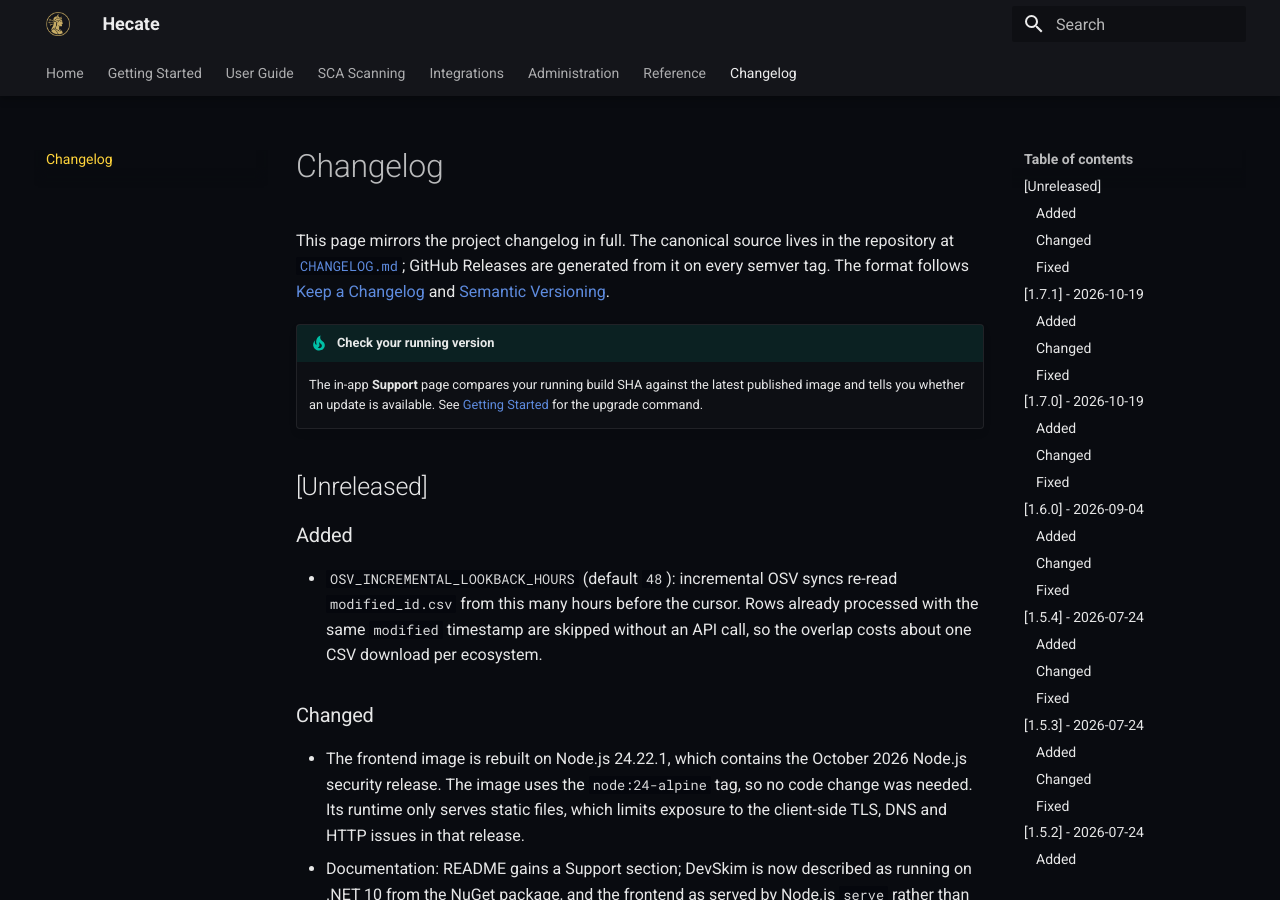
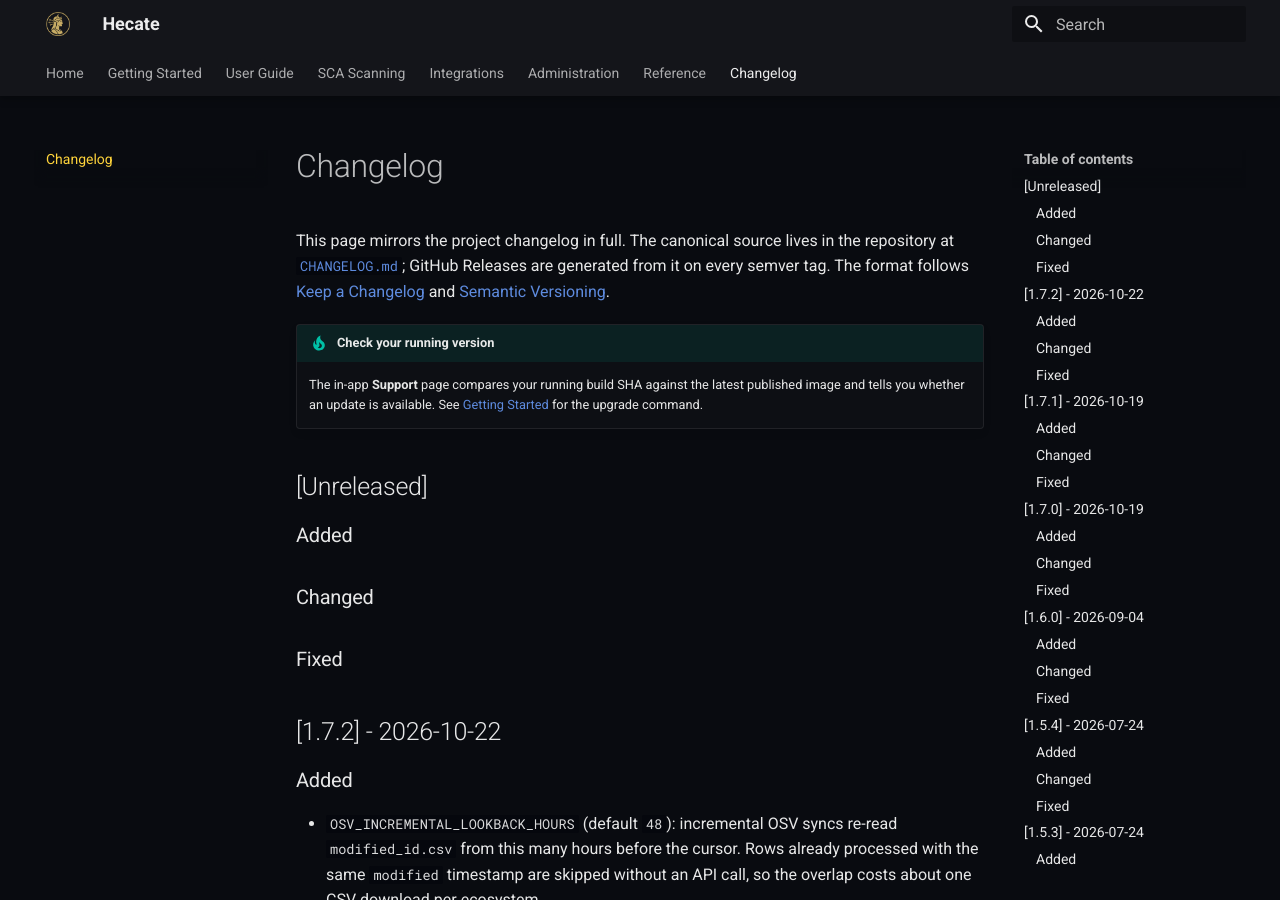
Before and after one commit to 0x3e4/hecate, an MkDocs documentation site: the page built from docs/changelog.md, in a window 1280 px wide and 900 px high. Built offline with MkDocs 1.6.1 and Material for MkDocs 9.7.7, drawn with Linux system fonts in a browser that asks for light colours.

Commit message:
chore: release 1.7.2

```diff
--- a/docs/changelog.md
+++ b/docs/changelog.md
@@ -12,6 +12,14 @@ generated from it on every semver tag. The format follows
     for the upgrade command.
 
 ## [Unreleased]
+
+### Added
+
+### Changed
+
+### Fixed
+
+## [1.7.2] - 2026-10-22
 
 ### Added
 
```
Also changed, not shown: CHANGELOG.md (+8 -0 lines), 3 other files.
